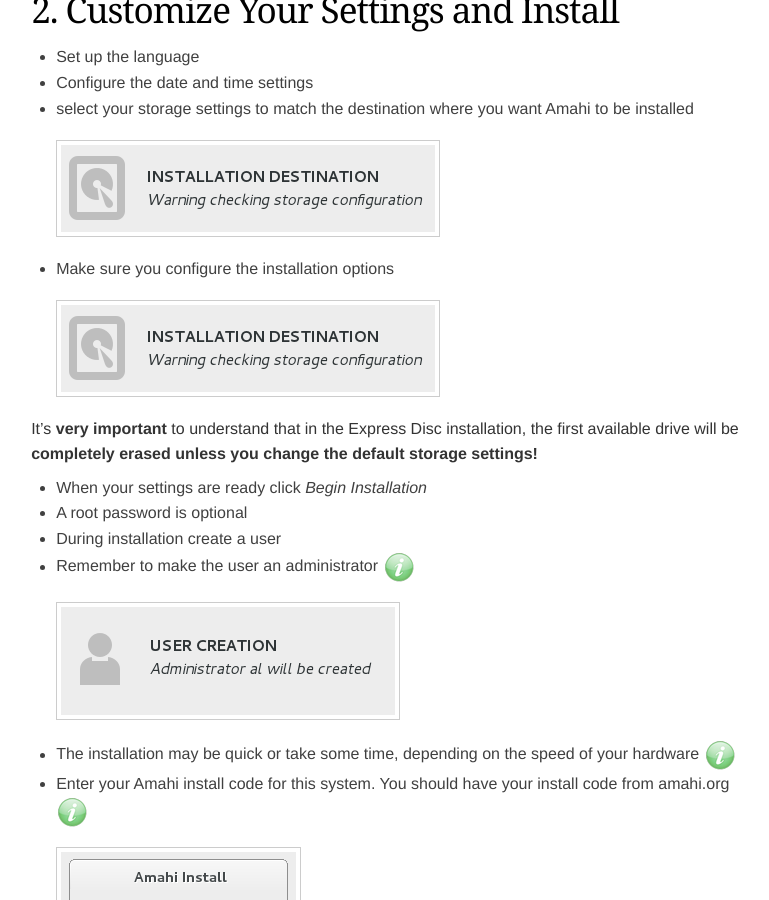
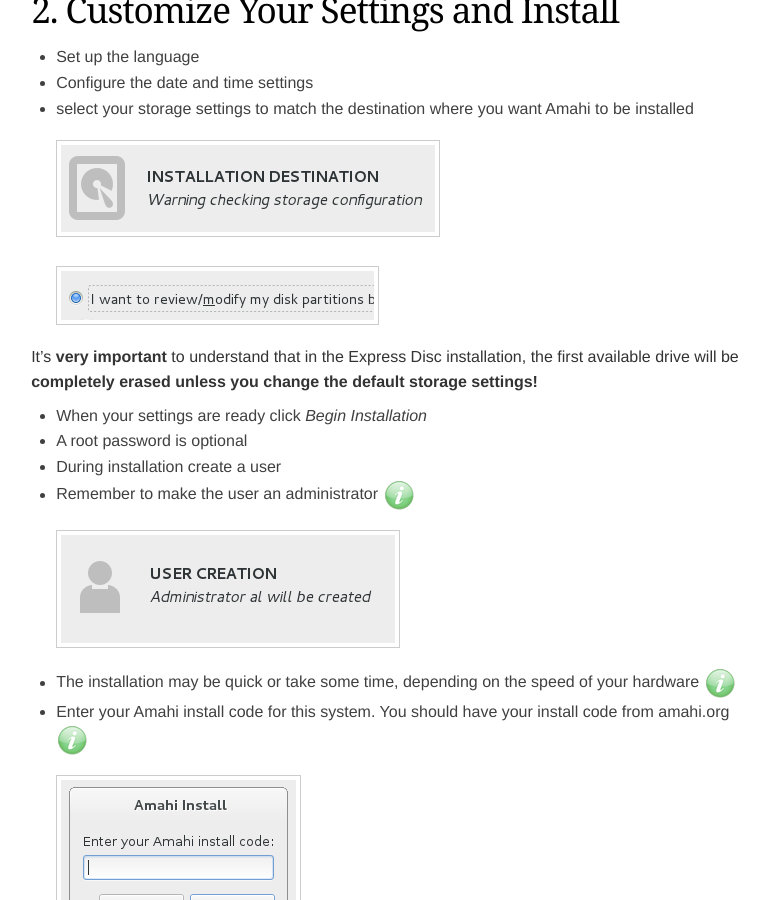
Before and after one commit to amahi/docs, a Jekyll site: the page built from amahi-7-express.md, in a window 1280 px wide and 900 px high, scrolled down 469 px. Shown: the whole window, without its empty margins (375-1144 px from the left). Built offline with Jekyll 4.4.1, drawn with Linux system fonts in a browser that asks for light colours; nearby versions of some CDN libraries.

Commit message:
Update amahi-7-express.md

```diff
--- a/amahi-7-express.md
+++ b/amahi-7-express.md
@@ -20,9 +20,7 @@ It’s very important to understand that in the Express Disc installation, the f
 
   <a href="static/images/amahi-7-express/01-destination.png" class="fancybox centered"><img src="static/images/amahi-7-express/04-destination-thumb.png" alt="Installation destination" /></a>
 
-* Make sure you configure the installation options
-
-  <a href="static/images/amahi-7-express/02-storage-details.png" class="fancybox centered"><img src="static/images/amahi-7-express/04-destination-thumb.png" alt="Installation destination specs" /></a>
+  <a href="static/images/amahi-7-express/02-storage-details.png" class="fancybox centered"><img src="static/images/amahi-7-express/02-storage-details-thumb.png" alt="Installation destination specs" /></a>
 
 
 It’s **very important** to understand that in the Express Disc installation, the first available drive will be **completely erased unless you change the default storage settings!**
```
